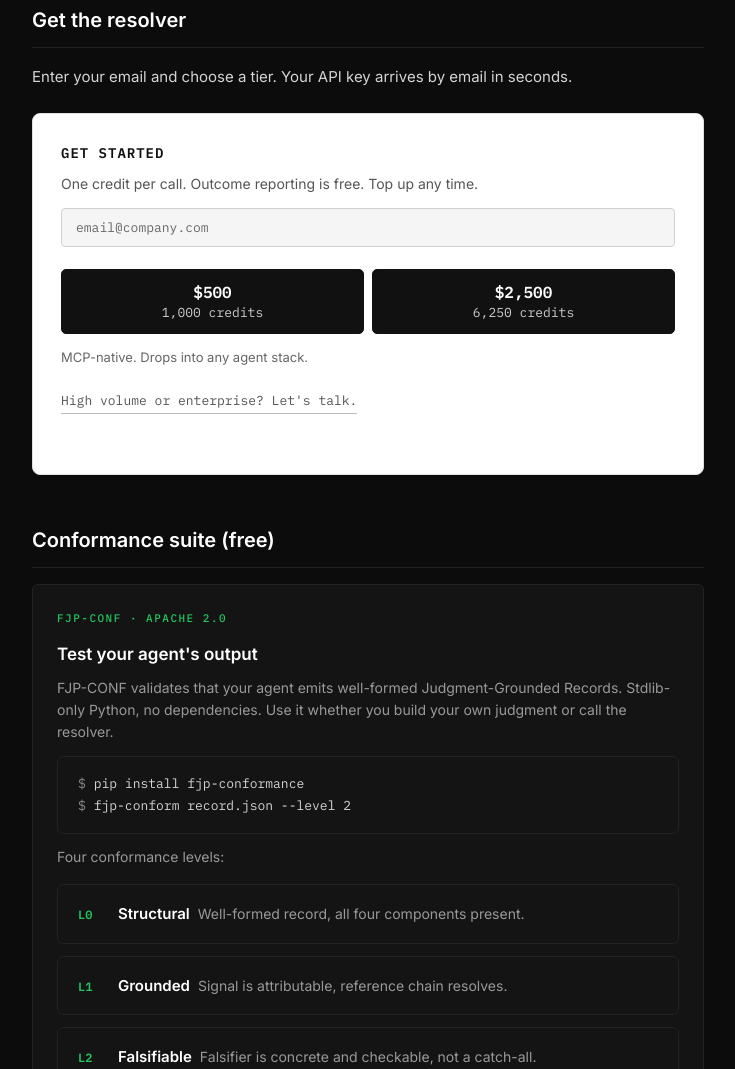
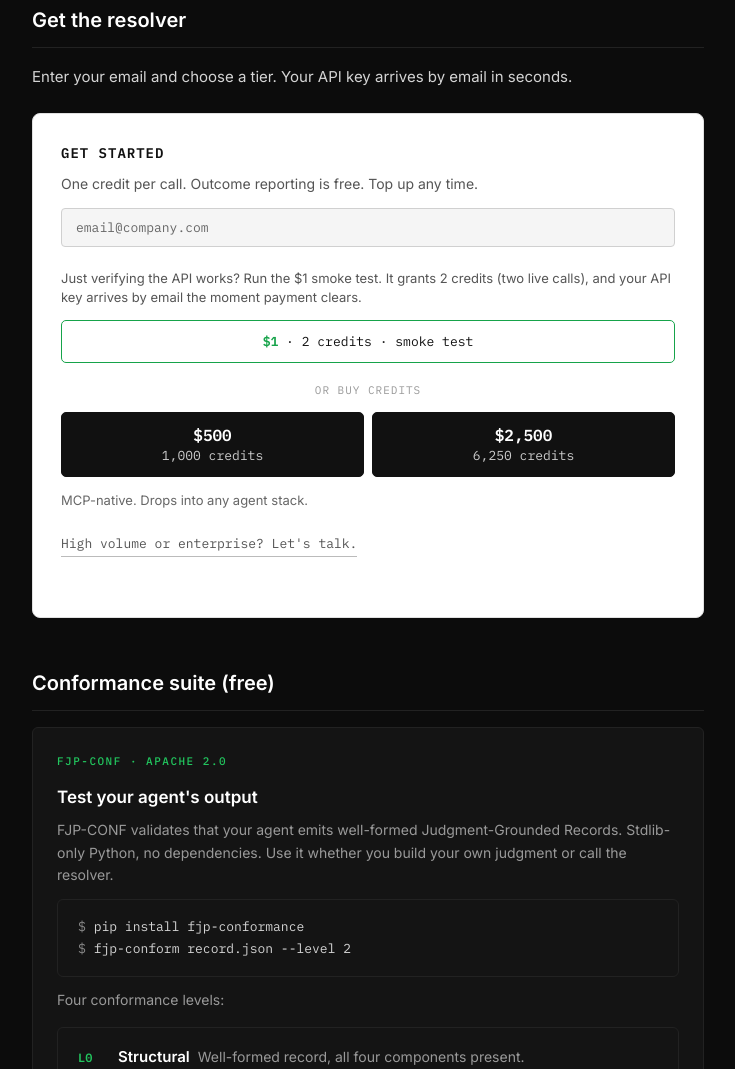
Before and after one commit to flowinfosystems-index/fjp-conformance, a plain HTML site: page web/landing.html in a window 1280 px wide. Shown: the part 4926-5995 px from the top of the page, without its empty margins (272-1007 px from the left). Drawn offline with Linux system fonts and the light colour scheme.

Commit message:
Add files via upload

```diff
--- a/web/landing.html
+++ b/web/landing.html
@@ -427,6 +427,39 @@
     grid-template-columns: 1fr 1fr;
     gap: 8px;
     margin: 12px 0;
+  }
+  .smoke-note {
+    font-size: 13px;
+    color: #555;
+    margin: 12px 0 8px;
+    line-height: 1.5;
+  }
+  .smoke-btn {
+    cursor: pointer;
+    width: 100%;
+    font-family: var(--mono);
+    font-size: 13px;
+    background: #fff;
+    color: #111;
+    border: 1px solid #16a34a;
+    border-radius: 5px;
+    padding: 12px 16px;
+    appearance: none;
+    -webkit-appearance: none;
+    text-align: center;
+    transition: background 0.15s, color 0.15s;
+  }
+  .smoke-btn strong { color: #16a34a; }
+  .smoke-btn:hover { background: #16a34a; color: #fff; }
+  .smoke-btn:hover strong { color: #fff; }
+  .smoke-divider {
+    font-family: var(--mono);
+    font-size: 11px;
+    text-transform: uppercase;
+    letter-spacing: 1px;
+    color: #999;
+    text-align: center;
+    margin: 18px 0 10px;
   }
   .tier-btn {
     cursor: pointer;
@@ -865,6 +898,9 @@
       <div class="buy-heading">Get started</div>
       <p class="buy-instructions">One credit per call. Outcome reporting is free. Top up any time.</p>
       <input type="email" id="buyer-email" class="email-input" placeholder="email@company.com" />
+      <p class="smoke-note">Just verifying the API works? Run the $1 smoke test. It grants 2 credits (two live calls), and your API key arrives by email the moment payment clears.</p>
+      <button class="smoke-btn" onclick="buyCredits('smoke')"><strong>$1</strong> &middot; 2 credits &middot; smoke test</button>
+      <div class="smoke-divider">or buy credits</div>
       <div class="tiers">
         <button class="tier-btn" onclick="buyCredits('starter')"><strong>$500</strong><span>1,000 credits</span></button>
         <button class="tier-btn" onclick="buyCredits('scale')"><strong>$2,500</strong><span>6,250 credits</span></button>
```
